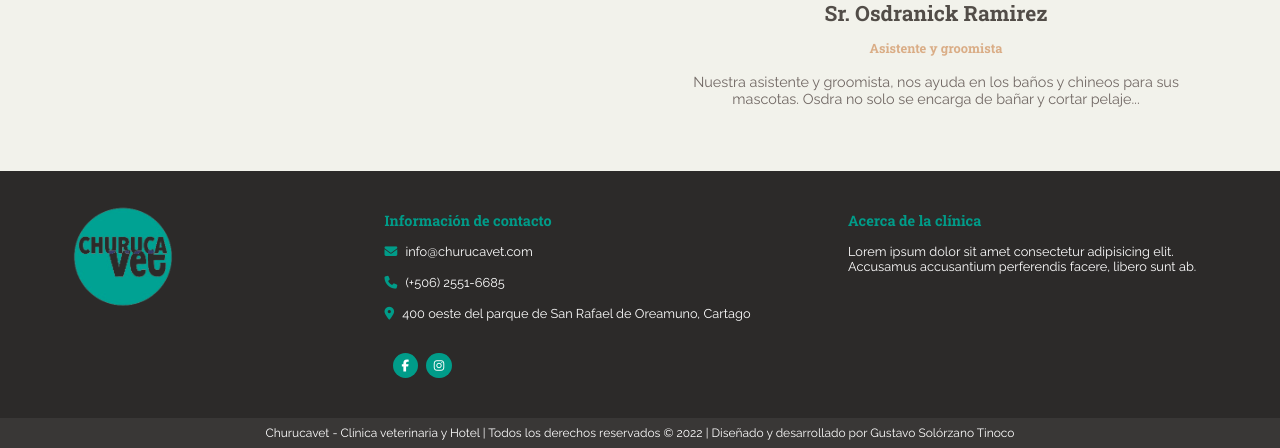
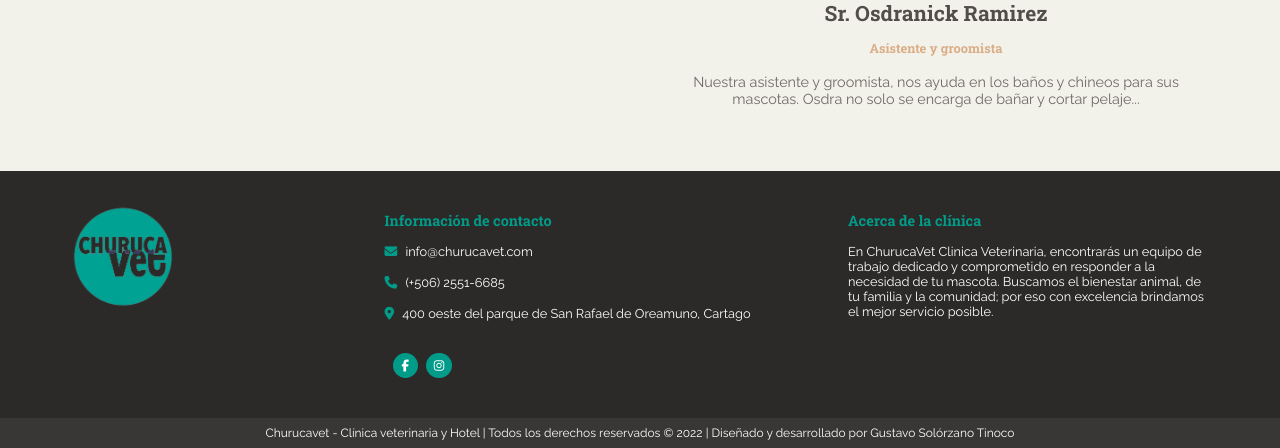
Before and after one commit to tavo1477/churucavet, a PHP site: page /churucavet/ in a window 1280 px wide. Shown: the part 5012-5460 px from the top of the page. Run offline with PHP 8.4, Linux system fonts and the light colour scheme; some libraries are stand-ins or nearby versions.

Commit message:
Agregando el texto de acerca de la clínica en el footer

```diff
--- a/views/paginas/modulos/footer.php
+++ b/views/paginas/modulos/footer.php
@@ -66,7 +66,7 @@ FOOTER
         <div class="footer-item">
 
            <h3 class="footer-item__title">Acerca de la clínica</h3>
-           <p class="footer-item__text">Lorem ipsum dolor sit amet consectetur adipisicing elit. Accusamus accusantium perferendis facere, libero sunt ab.</p>
+           <p class="footer-item__text">En ChurucaVet Clinica Veterinaria, encontrarás un equipo de trabajo dedicado y comprometido en responder a la necesidad de tu mascota. Buscamos el bienestar animal, de tu familia y la comunidad; por eso con excelencia brindamos el mejor servicio posible.</p>
 
         </div>
 
```
